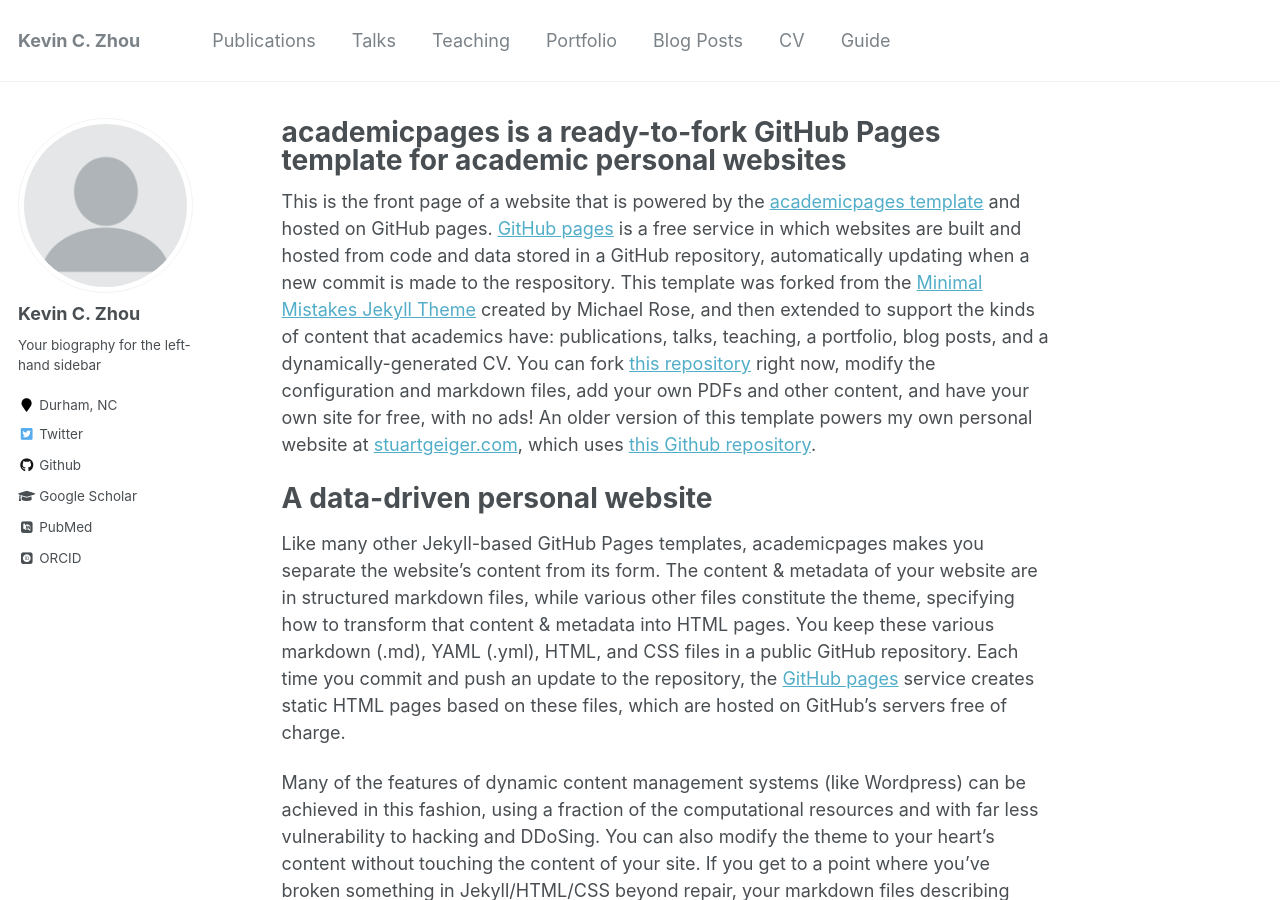
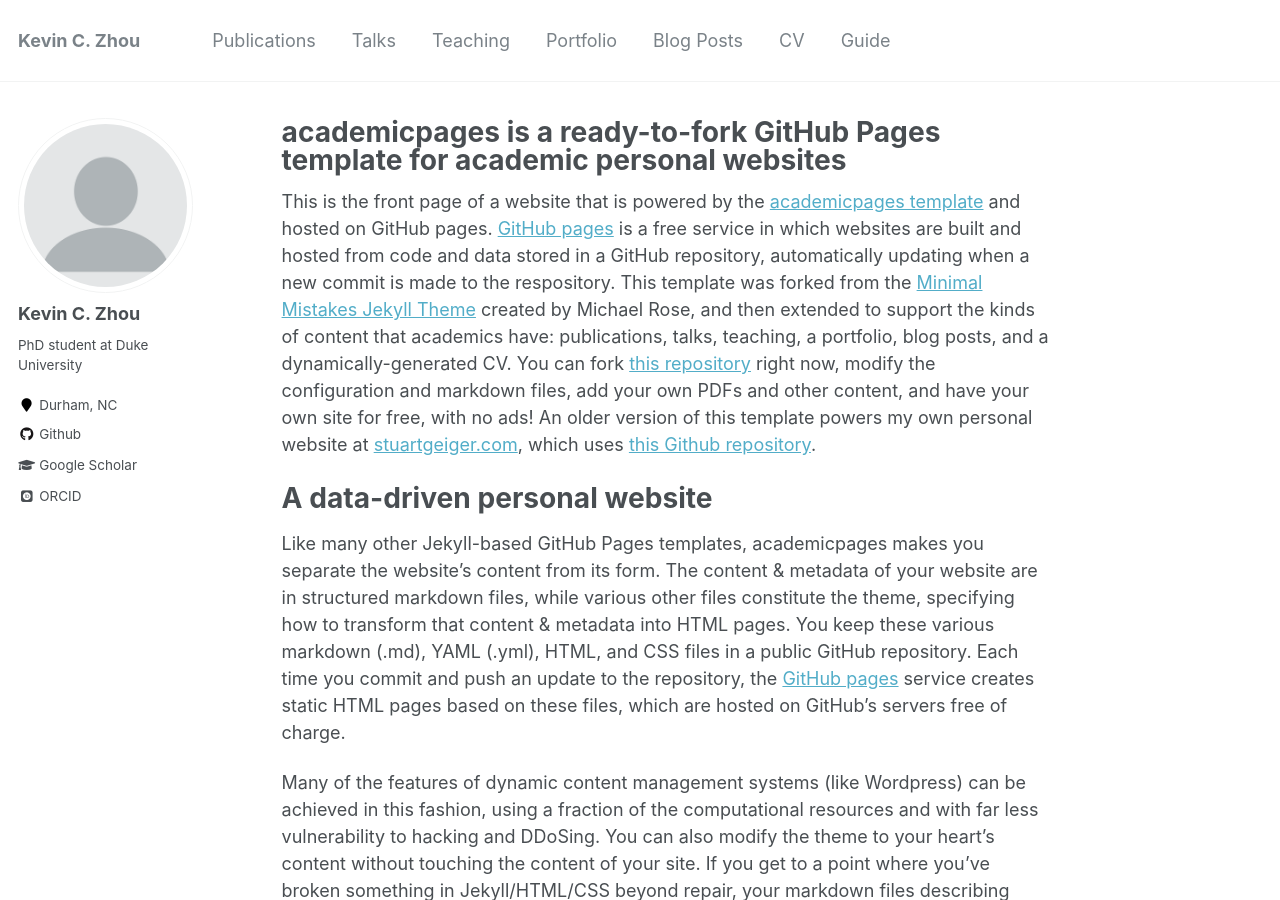
Before and after one commit to kevinczhou/kevinczhou.github.io, a Jekyll site: the page built from _pages/about.md, in a window 1280 px wide and 900 px high. Built offline with Jekyll 4.4.1, drawn with Linux system fonts in a browser that asks for light colours; some web fonts are replaced.

Commit message:
Update _config.yml

```diff
--- a/_config.yml
+++ b/_config.yml
@@ -82,10 +82,10 @@ analytics:
 author:
   name             : "Kevin C. Zhou"
   avatar           : "profile.png"
-  bio              : "Your biography for the left-hand sidebar"
+  bio              : "PhD student at Duke University"
   location         : "Durham, NC"
   employer         :
-  pubmed           : "https://www.ncbi.nlm.nih.gov/pubmed/?term=john+snow"
+  pubmed           :
   googlescholar    : "https://scholar.google.com/citations?user=l0A7trQAAAAJ&hl=en"
   email            :
   researchgate     :  # example: "https://www.researchgate.net/profile/yourprofile"
@@ -103,13 +103,13 @@ author:
   impactstory      : #"https://profiles.impactstory.org/u/xxxx-xxxx-xxxx-xxxx"
   lastfm           :
   linkedin         :
-  orcid            : "http://orcid.org/yourorcidurl"
+  orcid            : "https://orcid.org/0000-0002-0351-8812"
   pinterest        :
   soundcloud       :
   stackoverflow    : # http://stackoverflow.com/users/123456/username
   steam            :
   tumblr           :
-  twitter          : "replacethistwitterhandle"
+  twitter          :
   vine             :
   weibo            :
   xing             :
```
